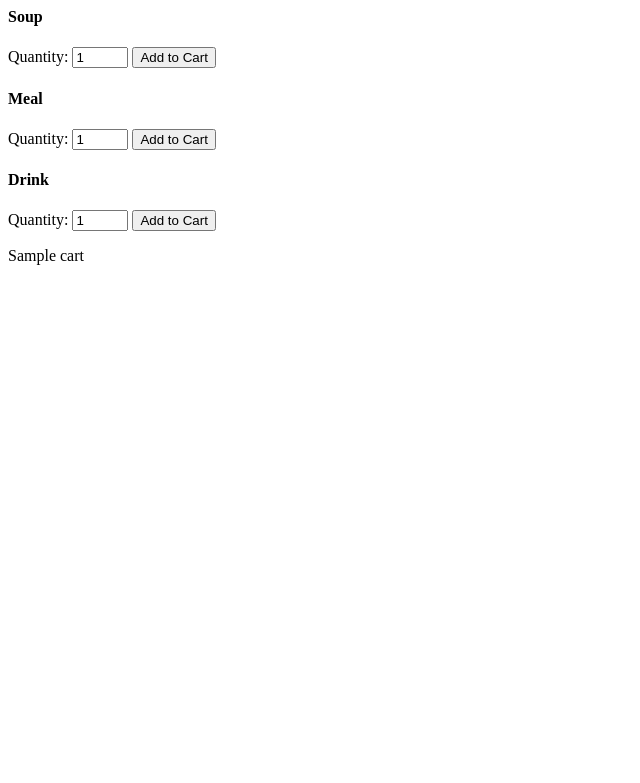
After one commit to thounny/wok-express, a Flask app: template templates/order.html in a window 1280 px wide. The commit adds this page. Shown: the top 783 px of the page, without its empty margins (0-640 px from the left). Run offline with Flask 2, Linux system fonts and the light colour scheme; the template is opened without the code that fills it: most values are stand-ins (such as "Sample title", 1, 10 or a date in 2020).

Commit message:
added some cart functionality

```diff
--- a/app.py
+++ b/app.py
@@ -1,29 +1,50 @@
 import flask
 from flask import Flask, redirect, url_for, render_template
 import os
-import random
-from urllib import request
-from tmdb  import getData
-from flask_sqlalchemy import SQLAlchemy
+# import random
+# from urllib import request
+# from tmdb  import getData
+# from flask_sqlalchemy import SQLAlchemy
 
-app = flask.Flask(__name__)
-app.config['SEND_FILE_MAX_AGE_DEFAULT'] = 0
-app.config['SQLALCHEMY_DATABASE_URI'] = os.getenv('DATABASE_NEW_URL')
-app.config['SQLALCHEMY_TRACK_MODIFICATIONS'] = False
-app.secret_key = os.getenv('SECRET_KEY')
-db = SQLAlchemy(app)
+# app = flask.Flask(__name__)
+# app.config['SEND_FILE_MAX_AGE_DEFAULT'] = 0
+# app.config['SQLALCHEMY_DATABASE_URI'] = os.getenv('DATABASE_NEW_URL')
+# app.config['SQLALCHEMY_TRACK_MODIFICATIONS'] = False
+# app.secret_key = os.getenv('SECRET_KEY')
+# db = SQLAlchemy(app)
 
-class Cart(db.Model):
-    id = db.Column(db.Integer, unique = True, primary_key=True)
-    item = db.Column(db.String(999), nullable=False)
-    quantity = db.Column(db.Integer(420), nullable=False)
-db.create_all()
+# class Cart(db.Model):
+#     id = db.Column(db.Integer, unique = True, primary_key=True)
+#     item = db.Column(db.String(999), nullable=False)
+#     quantity = db.Column(db.Integer(420), nullable=False)
+# db.create_all()
+
 
 app = Flask(__name__)
+
+cart = {}
+
+menu = {
+    "Soup": 1,
+    "Meal": 5,
+    "Drink": 3,
+}
 
 @app.route("/")
 def home():
     return render_template("index.html")
 
+@app.route("/order", methods=["POST"])
+def order(): #loads order page
+   return render_template("order.html")
+
+@app.route("/add_item", methods=["POST"])
+def add_item():
+    global cart
+    food_item = flask.request.form.get("food_item") #what item user orders
+    quantity = flask.request.form.get("quantity") # how much of item user orders
+    cart.update({food_item : quantity})
+    return render_template("order.html", cart = cart)
+
 if __name__ == "__main__":
     app.run()
--- a/templates/index.html
+++ b/templates/index.html
@@ -21,6 +21,9 @@
             <div class="menu-item">contact</div>
         </div>
     </div>
+    <form id="order" method="POST" action="/order">
+        <input type="submit" value="Order food">
+    </form>
     <div class="foodreel">view food</div>
     <div class="container">
         <div class="wrapper-img">
--- /dev/null
+++ b/templates/order.html
@@ -0,0 +1,34 @@
+<html>
+
+<head></head>
+
+<body>
+    <form id="add_item" method="POST" action="/add_item">
+        <h4>Soup</h4>
+        <input type="hidden" id="food_item" name="food_item" value="Soup">
+        <label>Quantity:</label>
+        <input type="number" id="quantity" name="quantity" min="1" max="99" value="1">
+        <input type="submit" value="Add to Cart">
+    </form>
+    <form id="add_item" method="POST" action="/add_item">
+        <h4>Meal</h4>
+        <input type="hidden" id="food_item" name="food_item" value="Meal">
+        <label>Quantity:</label>
+        <input type="number" id="quantity" name="quantity" min="1" max="99" value="1">
+        <input type="submit" value="Add to Cart">
+    </form>
+    <form id="add_item" method="POST" action="/add_item">
+        <h4>Drink</h4>
+        <input type="hidden" id="food_item" name="food_item" value="Drink">
+        <label>Quantity:</label>
+        <input type="number" id="quantity" name="quantity" min="1" max="99" value="1">
+        <input type="submit" value="Add to Cart">
+    </form>
+
+
+    <p>
+        {{ cart }}
+    </p>
+</body>
+
+</html>
```
